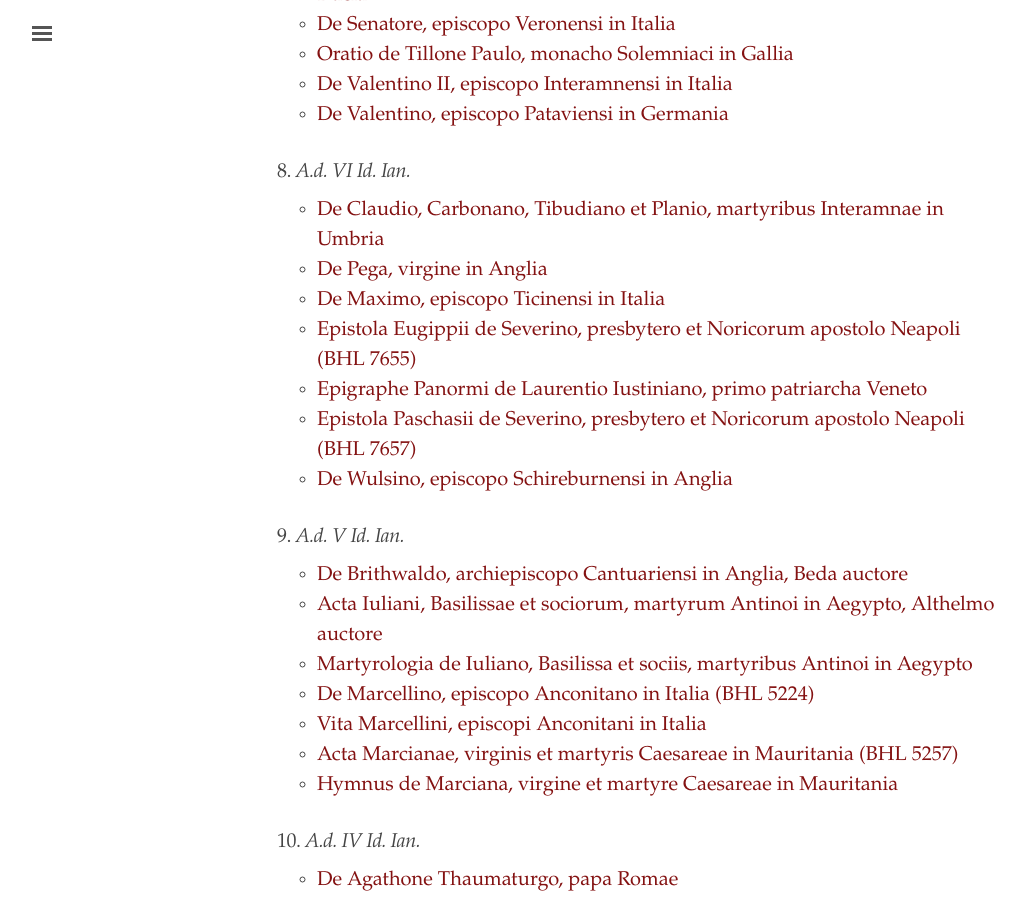
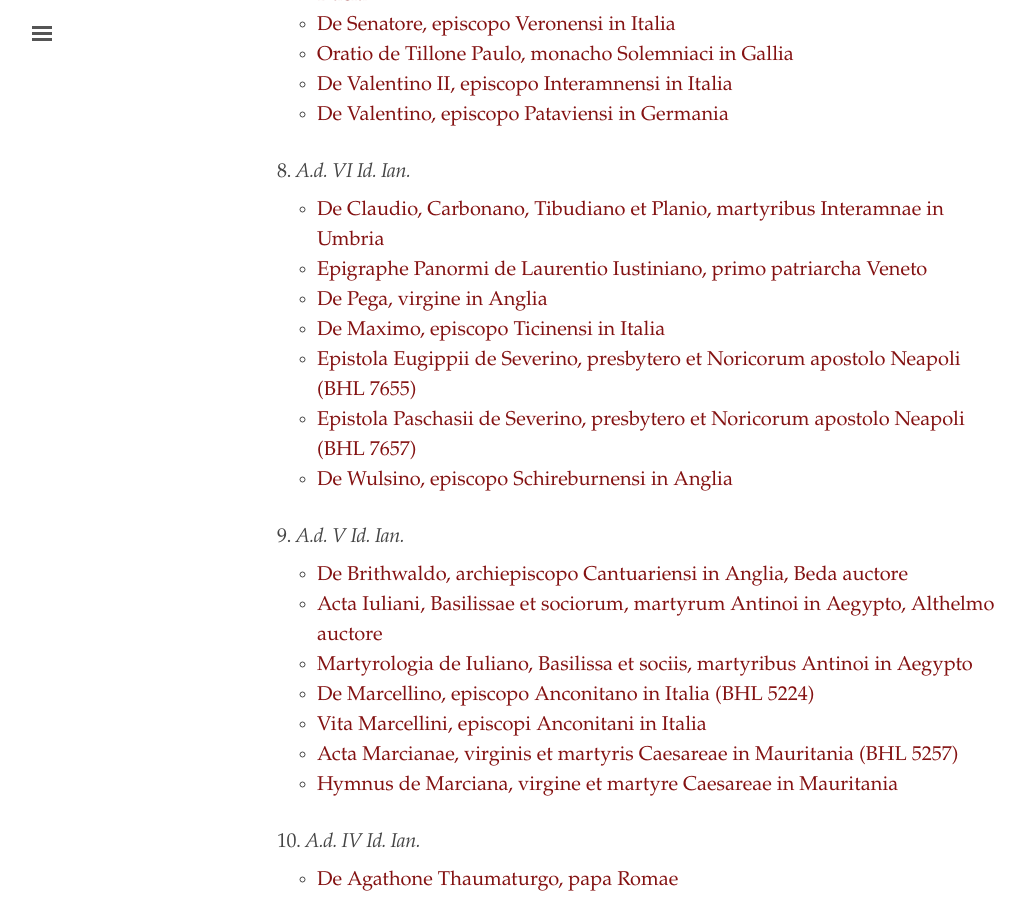
Before and after one commit to cjkoepke1/latin-hagiography, a Jekyll site: the page built from index.md, in a window 1280 px wide and 900 px high, scrolled down 2905 px. Shown: the whole window, without its empty margins (3-1028 px from the left). Built offline with Jekyll 4.4.1, drawn with Linux system fonts in a browser that asks for light colours.

```diff
--- a/index.md
+++ b/index.md
@@ -105,10 +105,10 @@ title: "Latin Hagiography"
 ### 8. *A.d. VI Id. Ian.*
 
 - [De Claudio, Carbonano, Tibudiano et Planio, martyribus Interamnae in Umbria](https://cjkoepke1.github.io/latin-hagiography/texts/de-claudio-et-sociis/)
+- [Epigraphe Panormi de Laurentio Iustiniano, primo patriarcha Veneto](https://cjkoepke1.github.io/latin-hagiography/texts/epigraphe-de-laurentio-iustiniano/)
 - [De Pega, virgine in Anglia](https://cjkoepke1.github.io/latin-hagiography/texts/de-pega/)
 - [De Maximo, episcopo Ticinensi in Italia](https://cjkoepke1.github.io/latin-hagiography/texts/de-maximo-ticinensi/)
 - [Epistola Eugippii de Severino, presbytero et Noricorum apostolo Neapoli (BHL 7655)](https://cjkoepke1.github.io/latin-hagiography/texts/epistola-eugippii-de-severino/)
-- [Epigraphe Panormi de Laurentio Iustiniano, primo patriarcha Veneto](https://cjkoepke1.github.io/latin-hagiography/texts/epigraphe-de-laurentio-iustiniano/)
 - [Epistola Paschasii de Severino, presbytero et Noricorum apostolo Neapoli (BHL 7657)](https://cjkoepke1.github.io/latin-hagiography/texts/epistola-paschasii-de-severino/)
 - [De Wulsino, episcopo Schireburnensi in Anglia](https://cjkoepke1.github.io/latin-hagiography/texts/de-wulsino/)
 
```
